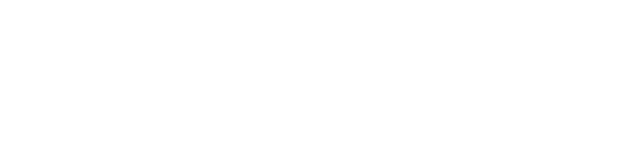
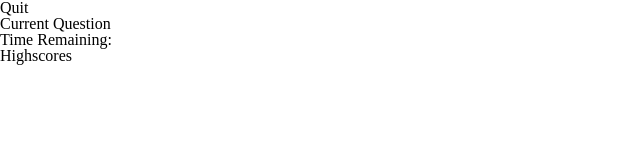
Before and after one commit to Tibegex/Fullstack-Quiz, a plain HTML site: page index.html in a window 1280 px wide. Shown: the whole page, without its empty margins (0-640 px from the left). Drawn offline with Linux system fonts and the light colour scheme.

Commit message:
Set up basic outline for the html.

```diff
--- a/index.html
+++ b/index.html
@@ -9,6 +9,23 @@
     <title>Document</title>
   </head>
   <body>
+    <nav>
+      <!-- view highscore and current scord- time remaining -->
+      <h1 class="quit">Quit</h1>
+      <h1 class="questionTracker">Current Question</h1>
+      <h1 class="timer">Time Remaining:</h1>
+    </nav>
+
+    <aside>
+      <h2>Highscores</h2>
+      <ul class="highscores"></ul>
+    </aside>
+
+    <main class="display">
+      <section class="prompt">
+        <ul class="userAction"></ul>
+      </section>
+    </main>
     <script src="./Assets/js/script.js"></script>
   </body>
 </html>
```
